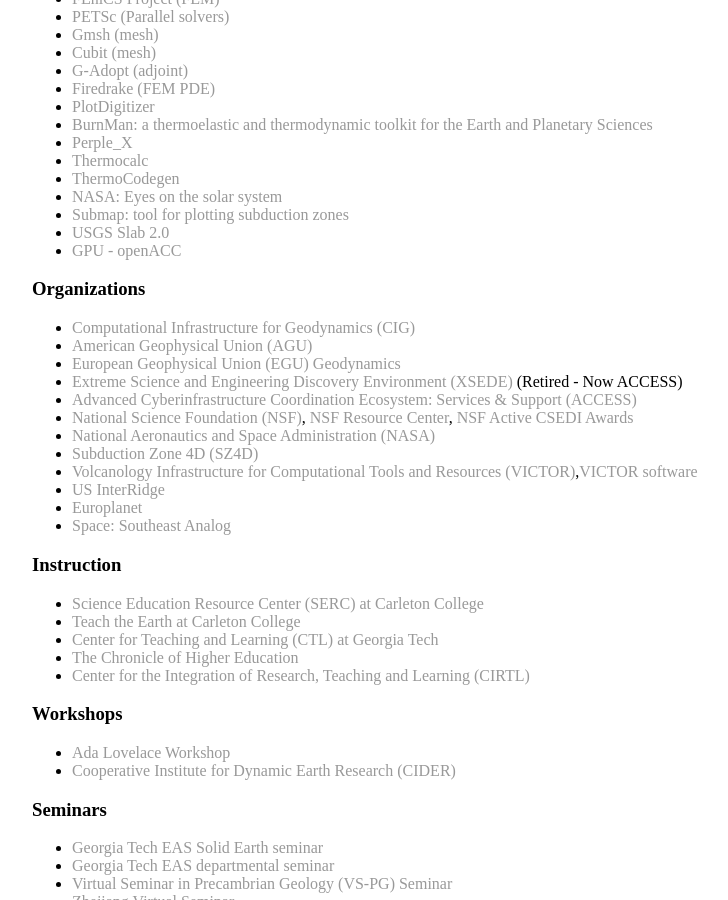
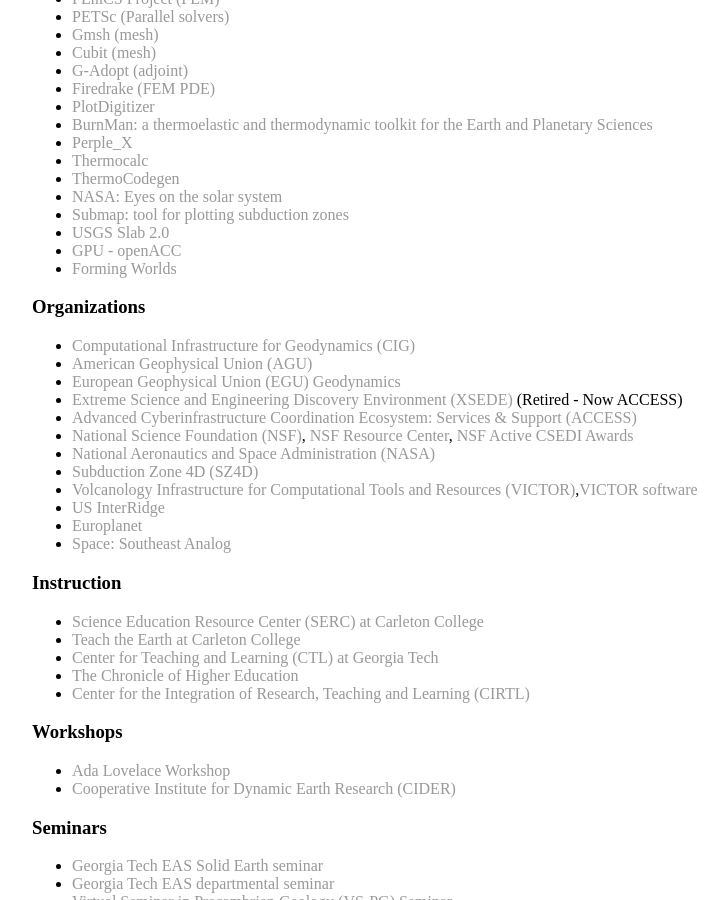
Before and after one commit to joycesim/joycesim.github.io, a Jekyll site: the page built from research/index.md, in a window 1280 px wide and 900 px high, scrolled down 7205 px. Shown: the whole window, without its empty margins (224-952 px from the left). Built offline with Jekyll 4.4.1, drawn with Linux system fonts in a browser that asks for light colours.

Commit message:
Update index.md

```diff
--- a/research/index.md
+++ b/research/index.md
@@ -131,6 +131,7 @@
 * [Submap: tool for plotting subduction zones](https://submap.gm.umontpellier.fr/)
 * [USGS Slab 2.0](https://www.usgs.gov/tools/slab20-interactive-map)
 * [GPU - openACC](https://www.openacc.org/)
+* [Forming Worlds](https://github.com/FormingWorlds)
 
 ### Organizations
 * [Computational Infrastructure for Geodynamics (CIG)](https://geodynamics.org/cig/)
```
